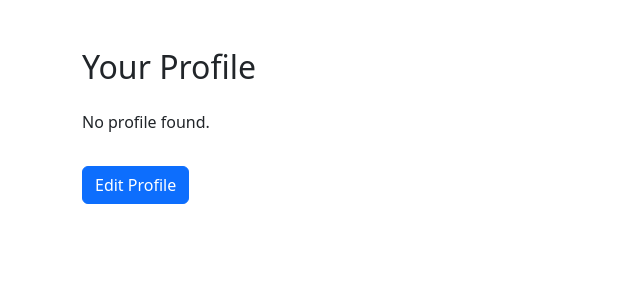
After one commit to abdullahhodancse/vaid_tech_urls-templates-views, a Django app: page /task/profile/ in a window 1280 px wide. The commit adds this page. Shown: the top 300 px of the page, without its empty margins (0-640 px from the left). Run offline with Django 5.2, Linux system fonts and the light colour scheme; a user stored in the database is signed in; data comes from the database, SQL or seed files in the repository; both versions use the stored data as it was after the commit.

Commit message:
profile show,edit profile,log out

```diff
--- a/app1/urls.py
+++ b/app1/urls.py
@@ -3,6 +3,10 @@ from django.urls import path
 from app1.views.student_list_view  import  student_list
 from app1.views.student_login_singn_up import signup,login_view
 from app1.views.teacher_list_view import total_salary_view,teacher_list,search_teacher,teacher_details
+from app1.views.profile_both import profile_view
+from app1.views.profile_both import edit_view
+from app1.views.log_out_both import log_out
+
 
 urlpatterns=[
     path('reg/',signup,name='signup'), #normal for (FBV)
@@ -11,7 +15,11 @@ urlpatterns=[
     path('teacher/',teacher_list.as_view(),name="teacher_list"),
     path('student/',student_list.as_view(),name="student_list"),
     path('search/',search_teacher,name='teacher_search'),
-    path('teachers/<int:pk>/', teacher_details.as_view(), name='teacher_detail')
+    path('teachers/<int:pk>/', teacher_details.as_view(), name='teacher_detail'),
+    path('profile/',profile_view,name='profile'),
+    path('edit/',edit_view,name='edit'),
+    path('log_out/',log_out,name='log_out')
+
 
 
  ]
--- /dev/null
+++ b/app1/views/log_out_both.py
@@ -0,0 +1,6 @@
+from django.contrib.auth import logout
+from django.shortcuts import redirect
+
+def log_out(request):
+    logout(request)
+    return redirect('login')
--- /dev/null
+++ b/app1/views/profile_both.py
@@ -0,0 +1,51 @@
+from django.shortcuts import render,redirect
+from django.contrib.auth.decorators import login_required
+from app1.models.student_model import Student
+from app1.models.teachers_model import Teacher
+from app1.forms.student_profile_form import student_pro_form
+from app1.forms.teacher_profile_forms import Teacher_pro_form
+
+@login_required
+
+def profile_view(request):
+    user=request.user
+    if hasattr(user,'student'):
+        profile=user.student
+        profile_type='student'
+    elif hasattr(user,'teacher'):
+        profile=user.teacher
+        profile_type='teacher'
+
+    else:
+        profile=None
+        profile_type=None
+
+    context = {'profile':profile, 'profile_type':profile_type}
+    return render(request, 'profile.html',context)
+
+
+
+@login_required
+def edit_view(request):
+    user=request.user
+    if hasattr(user,'student'):
+        profile=user.student
+        form_class= student_pro_form
+
+    elif hasattr(user,'teacher') :
+        profile=user.teacher
+        form_class= Teacher_pro_form
+
+    else:
+        return redirect('profile')
+
+
+    if request.method=='POST':
+        form=form_class(request.POST,instance=profile)
+        if form.is_valid():
+            form.save()
+            return redirect('profile')
+    else:
+        form=form_class(instance=profile)
+
+    return render(request,'edit.html',{'form':form})
--- a/app1/views/student_login_singn_up.py
+++ b/app1/views/student_login_singn_up.py
@@ -1,7 +1,7 @@
 
 from django.shortcuts import render, redirect
 from django.contrib import messages
-from ..forms import UserRegistrationForm  # Make sure this is your form
+from ..forms.users_forms import UserRegistrationForm  # Make sure this is your form
 from datetime import date
 from django.contrib.auth.decorators import login_required
 from django.contrib.auth import login, authenticate
--- a/templates/login.html
+++ b/templates/login.html
@@ -19,7 +19,8 @@
         <!-- Buttons for logged-in user -->
         <a href="{% url 'teacher_list' %}" class="btn btn-primary m-1">Teacher List</a>
         <a href="{% url 'student_list' %}" class="btn btn-success m-1">Student List</a>
-
+        <a href="{% url 'profile' %}" class="btn btn-info m-1">See Profile</a>
+        <a href="{% url 'log_out' %}" class="btn btn-danger m-1">Logout</a> <!-- Logout Button -->
 
     {% else %}
         <p>No account found!</p>
--- /dev/null
+++ b/templates/profile.html
@@ -0,0 +1,55 @@
+<!DOCTYPE html>
+<html lang="en">
+<head>
+    <meta charset="UTF-8">
+    <title>Your Profile</title>
+    <link href="https://cdn.jsdelivr.net/npm/bootstrap@5.3.2/dist/css/bootstrap.min.css" rel="stylesheet">
+</head>
+<body>
+<div class="container mt-5">
+    <h2 class="mb-4">Your Profile</h2>
+
+    {% if profile_type == 'student' %}
+    <div class="card">
+        <div class="card-body">
+            <h5 class="card-title">{{ profile.full_name }}</h5>
+            <p class="card-text"><strong>Roll:</strong> {{ profile.roll }}</p>
+            <p class="card-text"><strong>Reg:</strong> {{ profile.reg }}</p>
+            <p class="card-text"><strong>Department:</strong> {{ profile.new_department }}</p>
+            <p class="card-text"><strong>Session:</strong> {{ profile.session }}</p>
+            <p class="card-text"><strong>Subjects:</strong>
+                {% for subject in profile.subjects.all %}
+                    {{ subject.name }}{% if not forloop.last %}, {% endif %}
+                {% endfor %}
+            </p>
+            <p class="card-text"><strong>Teachers:</strong>
+                {% for teacher in profile.teacher.all %}
+                    {{ teacher.name }}{% if not forloop.last %}, {% endif %}
+                {% endfor %}
+            </p>
+        </div>
+    </div>
+
+    {% elif profile_type == 'teacher' %}
+    <div class="card">
+        <div class="card-body">
+            <h5 class="card-title">{{ profile.name }}</h5>
+            <p class="card-text"><strong>Salary:</strong> {{ profile.salary }}</p>
+            <p class="card-text"><strong>Department:</strong> {{ profile.department }}</p>
+            <p class="card-text"><strong>Subjects:</strong>
+                {% for sub in profile.subject.all %}
+                    {{ sub.name }}{% if not forloop.last %}, {% endif %}
+                {% endfor %}
+            </p>
+        </div>
+    </div>
+    {% else %}
+    <p>No profile found.</p>
+    {% endif %}
+
+    <a href="{% url 'edit' %}" class="btn btn-primary mt-3">Edit Profile</a>
+</div>
+
+<script src="https://cdn.jsdelivr.net/npm/bootstrap@5.3.2/dist/js/bootstrap.bundle.min.js"></script>
+</body>
+</html>
```
Also changed, not shown: app1/forms/student_profile_form.py (added, +7 -0 lines), app1/forms/teacher_profile_forms.py (added, +8 -0 lines), templates/edit.html (added, +25 -0 lines), app1/forms/users_forms.py (line endings or trailing spaces), db.sqlite3.
